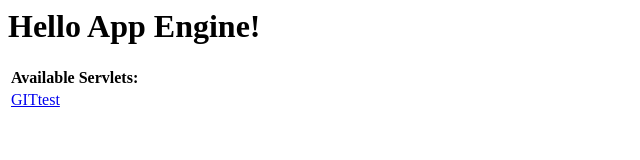
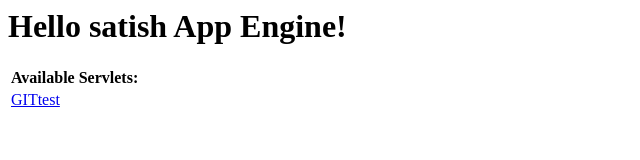
Before and after one commit to sotish/GITtest, a plain HTML site: page GITtest/WebContent/index.html in a window 1280 px wide. Shown: the whole page, without its empty margins (0-640 px from the left). Drawn offline with Linux system fonts and the light colour scheme.

Commit message:
httml change
changes r done

```diff
--- a/GITtest/WebContent/index.html
+++ b/GITtest/WebContent/index.html
@@ -13,7 +13,7 @@
   </head>
 
   <body>
-    <h1>Hello App Engine!</h1>
+    <h1>Hello satish App Engine!</h1>
 
     <table>
       <tr>
```
